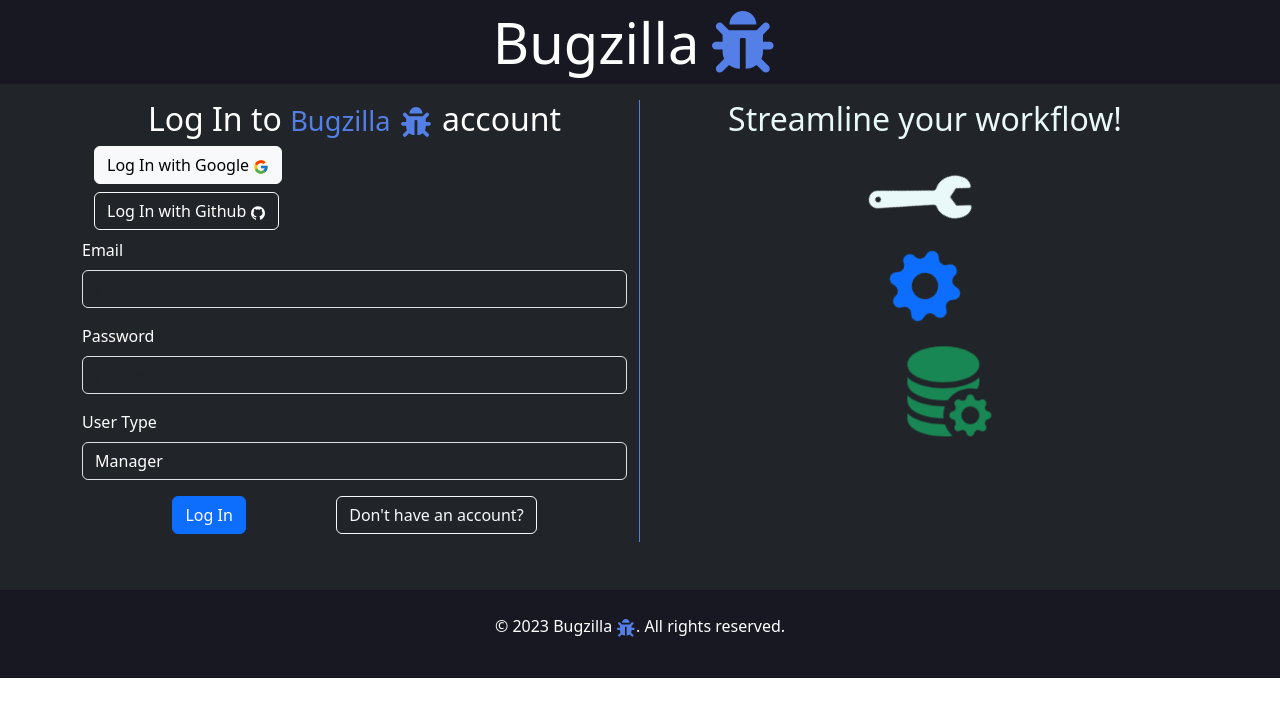
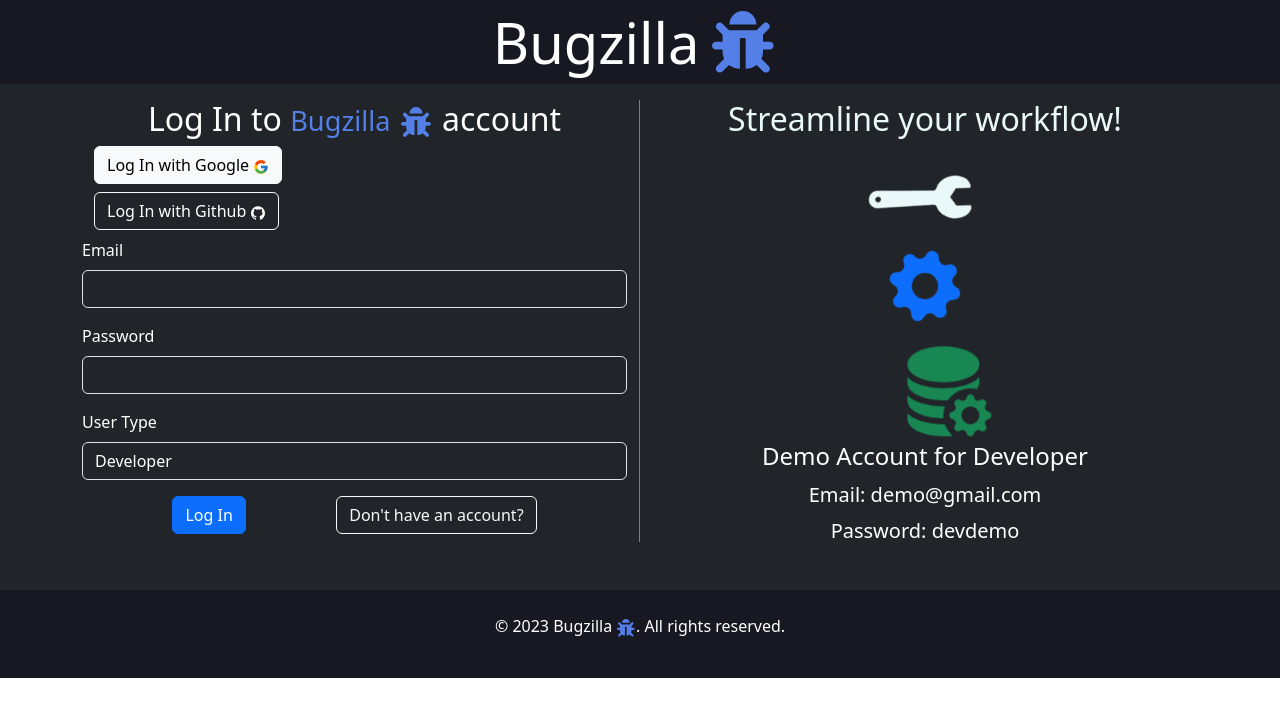
Before and after one commit to Fayzan-Ali-Akhtar/Bugzilla-MERN, a React (Create React App) app in the folder Frontend/: page /login in a window 1280 px wide. Shown: the top 716 px of the page. Built offline with nearby package versions, Linux system fonts and the light colour scheme.

Commit message:
Added a Demo Account

```diff
--- a/Frontend/src/Container/Log/LogHero/LogHero.tsx
+++ b/Frontend/src/Container/Log/LogHero/LogHero.tsx
@@ -1,12 +1,9 @@
 import React from "react";
-import {
-  ThirdColor
-} from "../../../Constants/Constants";
+import { ThirdColor } from "../../../Constants/Constants";
 import { IoIosBuild } from "react-icons/io";
 import { BsFillGearFill } from "react-icons/bs";
 import { BsDatabaseFillGear } from "react-icons/bs";
 import "./LogHero.scss";
-
 
 interface SvgObject {
   src: string;
@@ -18,8 +15,6 @@
 }
 
 const LogHero: React.FC<Props> = ({ type, DarkMode = true }) => {
-
-
   return (
     <div className="LogHero">
       {/* For LOG Pages  */}
@@ -40,12 +35,13 @@
         </h2>
       )}
       <div className="d-flex flex-column justify-content-center align-items-center">
-        <IoIosBuild
-        className="icon key-icon"
-      />
-      <BsFillGearFill
-      className="icon gear-icon text-primary"/>
-      <BsDatabaseFillGear className="icon db-icon text-success"/>
+        <IoIosBuild className="icon key-icon" />
+        <BsFillGearFill className="icon gear-icon text-primary" />
+        <BsDatabaseFillGear className="icon db-icon text-success" />
+        {/* Demo Accounts  */}
+        <h4 className="white-text mt-4">Demo Account for Developer</h4>
+        <h5 className="white-text mt-1">Email: demo@gmail.com</h5>
+        <h5 className="white-text mt-1">Password: devdemo</h5>
       </div>
     </div>
   );
--- a/Frontend/src/Container/Log/LogIn/LogInForm.tsx
+++ b/Frontend/src/Container/Log/LogIn/LogInForm.tsx
@@ -32,7 +32,7 @@
   const initialValues: FormValues = {
     email: "",
     password: "",
-    userType: UserType.Manager,
+    userType: UserType.Developer,
   };
 
   const navigate = useNavigate(); // Get the navigate function
--- a/Frontend/src/Container/Log/SignUp/SignUpForm.tsx
+++ b/Frontend/src/Container/Log/SignUp/SignUpForm.tsx
@@ -37,7 +37,7 @@
     lastName: "",
     email: "",
     password: "",
-    userType: UserType.Manager,
+    userType: UserType.Developer,
     terms: false,
   };
 
```
